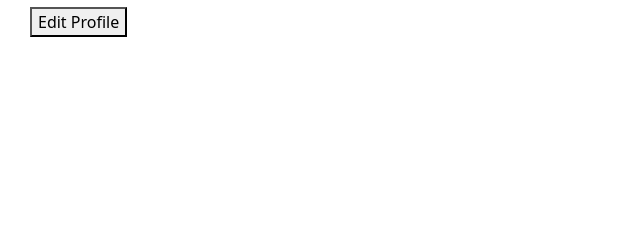
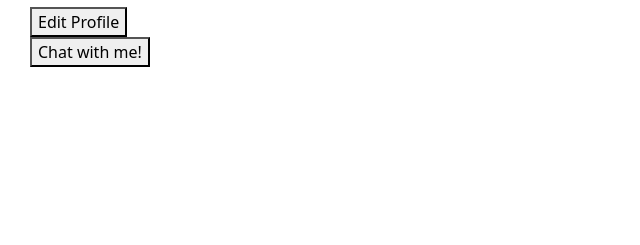
Before and after one commit to tpawlow1/ArtWork, a Flask app: page /profile in a window 1280 px wide. Shown: the part 555-800 px from the top of the page, without its empty margins (0-640 px from the left). Run offline with Flask 2, Linux system fonts and the light colour scheme; the visitor is signed in with stand-in values (Sample User, id 1).

Commit message:
added message button

```diff
--- a/app.py
+++ b/app.py
@@ -243,5 +243,10 @@ def deletePost(id):
     return redirect('/homepage')
 
 
+@app.get("/msg/<uname>")
+def chatuser(uname):
+    return render_template('/msguser', user=uname)
+
+
 if __name__ == "__main__":
     app.run()
--- a/templates/profilePage.html
+++ b/templates/profilePage.html
@@ -107,6 +107,10 @@
       </div>
     </div>
     <button style="margin-left: 30px" class="openbtn" onclick="openForm()">Edit Profile</button>
+
+    <div>
+      <a href="/msg/{{data[0][0]}}" style="margin-left: 30px"><button> Chat with me!</button></a>
+    </div>
   </body>
   <script>
     function openForm(){
```
